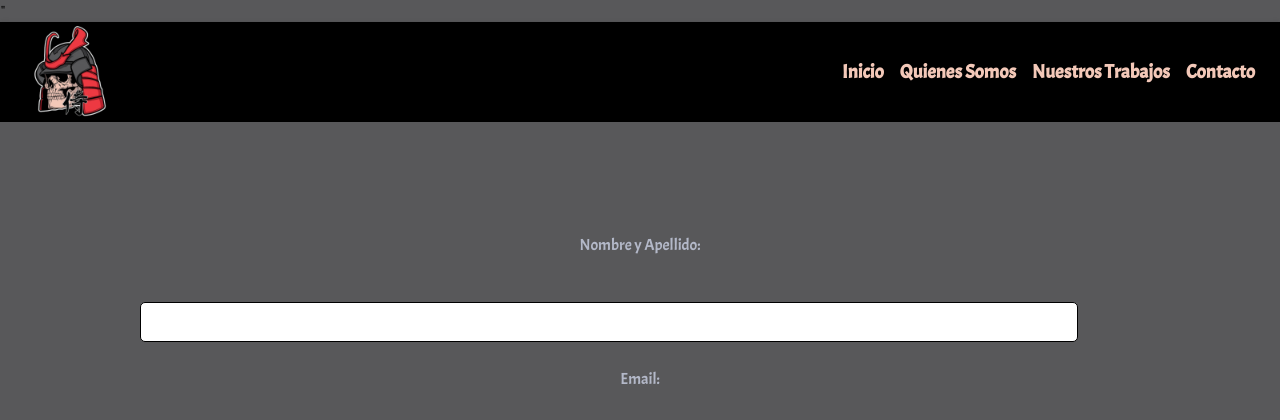
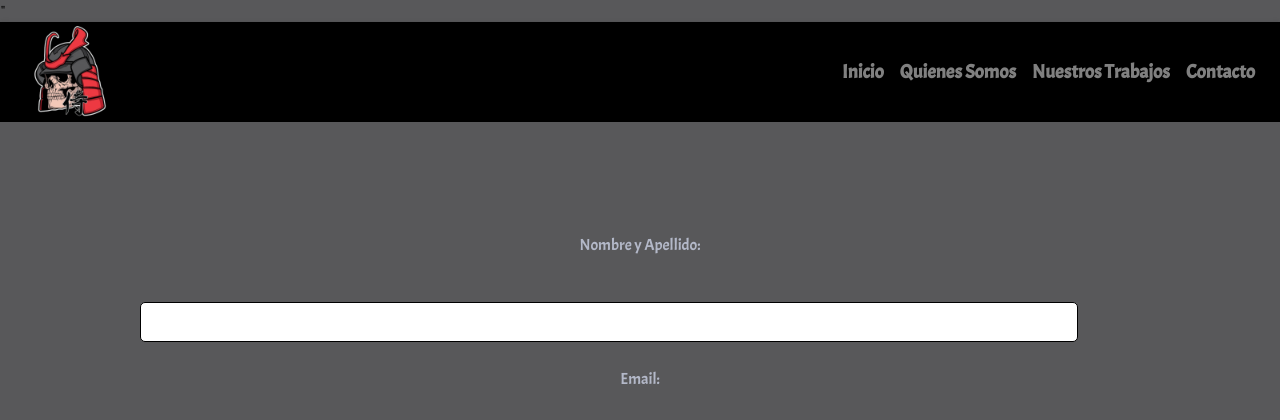
Before and after one commit to RominaAnta/Akuma, a Django app: page /contacto/ in a window 1280 px wide. Shown: the top 420 px of the page. Run offline with Django 4.2, Linux system fonts and the light colour scheme; some web fonts are replaced.

Commit message:
cambios en css

```diff
--- a/static/css/form2.css
+++ b/static/css/form.css
@@ -30,7 +30,7 @@
   }
 
   a:hover {
-    color: black;
+    color: #F3C8B8;
   }
 
   body {
@@ -71,7 +71,7 @@
   }
 
   nav a {
-    color: #F3C8B8;
+    color: grey;
     transition: 0.3s;
   }
   nav a:hover {
--- a/templates/pages/contacto.html
+++ b/templates/pages/contacto.html
@@ -7,7 +7,7 @@
     <meta name="viewport" content="width=device-width, initial-scale=1.0" />
 
     <!--Estilos CSS -->
-    <link rel="stylesheet" href="/static/css/form2.css" />
+    <link rel="stylesheet" href="/static/css/form.css" />
 
     <!-- Favicons -->
     <link
--- a/templates/pages/landing_page.html
+++ b/templates/pages/landing_page.html
@@ -7,7 +7,7 @@
     <meta name="viewport" content="width=device-width, initial-scale=1.0" />
 
     <!--Estilos CSS -->
-    <link rel="stylesheet" href="/static/css/estilos.css" />
+    <link rel="stylesheet" href="/static/css/inicio.css" />
 
     <!-- Animaciones CSS -->
     <link
```
Also changed, not shown: static/css/inicio.css (renamed from static/css/estilos.css).
